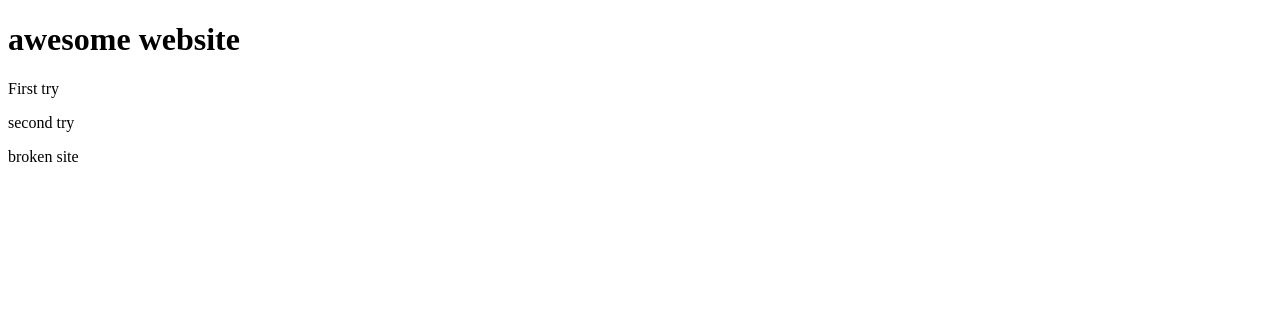
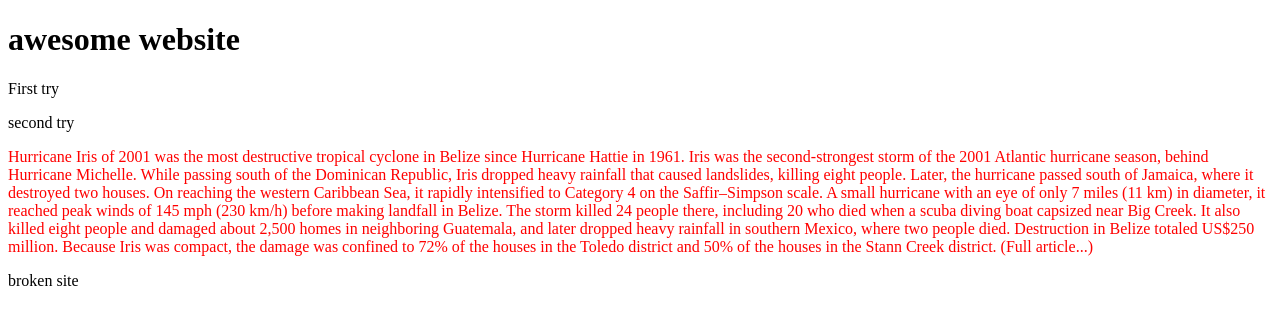
Before and after one commit to Them3xican/gitProject, a plain HTML site: page index.html in a window 1280 px wide. Drawn offline with Linux system fonts and the light colour scheme.

Commit message:
changed color

```diff
--- a/index.html
+++ b/index.html
@@ -12,7 +12,7 @@
 
     <p>second try
     </p>
-
+<p style="color:red">Hurricane Iris of 2001 was the most destructive tropical cyclone in Belize since Hurricane Hattie in 1961. Iris was the second-strongest storm of the 2001 Atlantic hurricane season, behind Hurricane Michelle. While passing south of the Dominican Republic, Iris dropped heavy rainfall that caused landslides, killing eight people. Later, the hurricane passed south of Jamaica, where it destroyed two houses. On reaching the western Caribbean Sea, it rapidly intensified to Category 4 on the Saffir–Simpson scale. A small hurricane with an eye of only 7 miles (11 km) in diameter, it reached peak winds of 145 mph (230 km/h) before making landfall in Belize. The storm killed 24 people there, including 20 who died when a scuba diving boat capsized near Big Creek. It also killed eight people and damaged about 2,500 homes in neighboring Guatemala, and later dropped heavy rainfall in southern Mexico, where two people died. Destruction in Belize totaled US$250 million. Because Iris was compact, the damage was confined to 72% of the houses in the Toledo district and 50% of the houses in the Stann Creek district. (Full article...)</p>
     <p>broken site</p>
 </body>
 </html>
```
